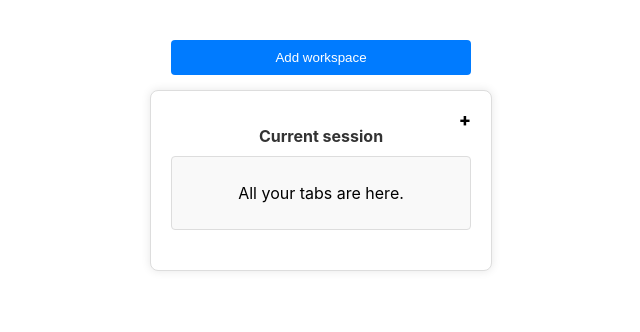
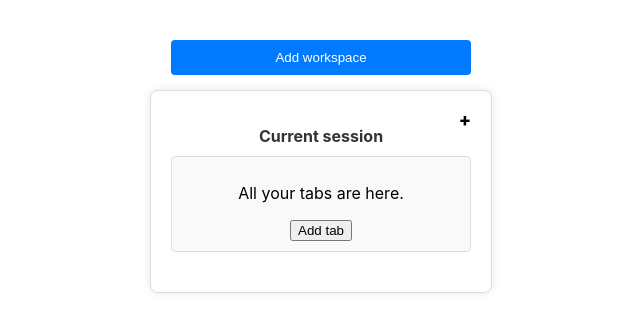
Before and after one commit to adityabatra/Shelf, a React (Create React App) app in the folder shelf/: page / in a window 1280 px wide. Both pictures are taken after a click on the element "Click here to expand". Shown: the top 332 px of the page, without its empty margins (319-959 px from the left). Built offline with nearby package versions, Linux system fonts and the light colour scheme.

Commit message:
Added tab logic

```diff
--- a/shelf/src/components/Workspace.js
+++ b/shelf/src/components/Workspace.js
@@ -4,6 +4,7 @@ import './Workspace.css';
 const Workspace = (props) => {
   const [isExpanded, setIsExpanded] = useState(false);
   const {id,isDeletable} = props.workspace
+  const[tabs,setTabs] = useState([])
   console.log(id)
   const toggleExpand = () => {
     setIsExpanded(!isExpanded);
@@ -26,6 +27,15 @@ const Workspace = (props) => {
     props.Save()
   }
 
+  const handleDeleteTab = (tabId) => {
+    setTabs(tabs.filter(tab => tab.id !== tabId));
+  };
+
+
+  const addTab = () => {
+    setTabs([...tabs, {id:tabs.length,name:'Tab'}]);
+  };
+
   return (
     <div className="workspace-container">
         {isDeletable? (
@@ -43,7 +53,16 @@ const Workspace = (props) => {
         {isExpanded ? (
           <div className="workspace-tabs">
             <p>All your tabs are here.</p>
-            {/* Add more tab content here if needed */}
+            {
+              tabs.map((tab) => (
+                <div key={tab.id} className="tab">
+                <span>{tab.name}</span>
+                <button onClick={() => handleDeleteTab(tab.id)}>Delete</button>
+              </div>
+              ))
+            }
+
+            <button onClick={(addTab)}>Add tab</button>
           </div>
         ) : (
           <p className="click-expand" onClick={toggleExpand}>Click here to expand</p>
```
